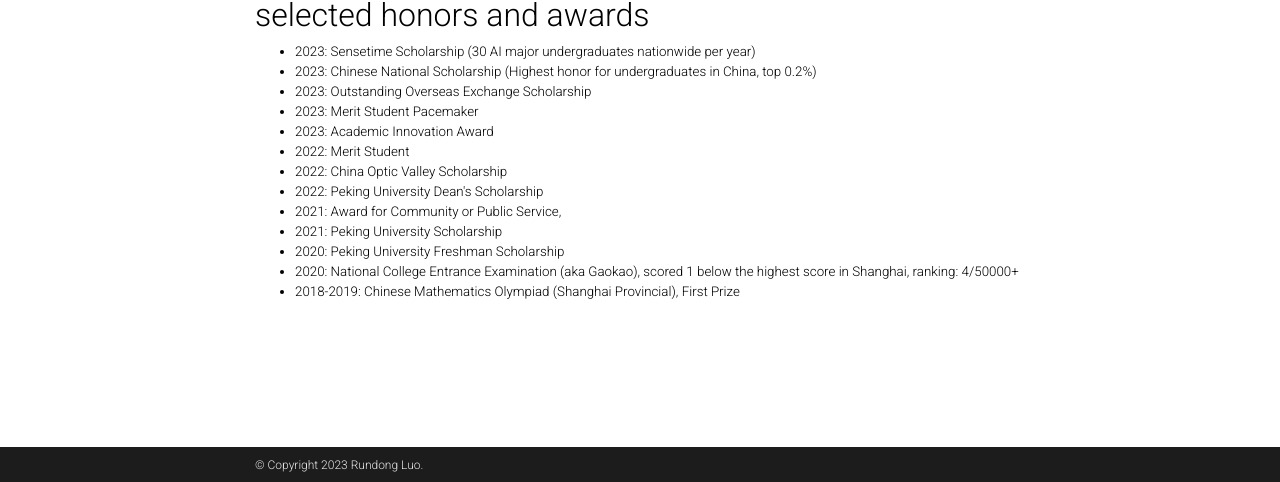
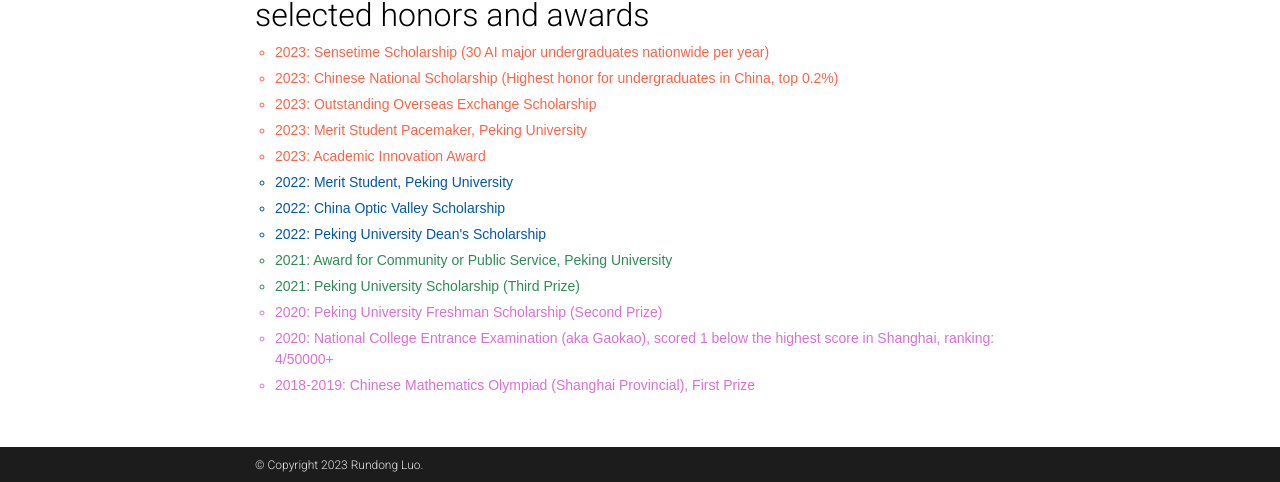
Before and after one commit to Red-Fairy/Red-Fairy.github.io, a Jekyll site: the page built from _pages/about.md, in a window 1280 px wide and 900 px high, scrolled down 681 px, cut to the strip 418-900 px from the top of the window. Built offline with Jekyll 4.4.1, drawn with Linux system fonts in a browser that asks for light colours; full-size pictures stand in for the smaller copies a plugin makes; emoji names are drawn with the system emoji font; comment, search, counter and statistics services are not loaded; a style sheet for code colours, icons or effects is not loaded.

Commit message:
update honors

```diff
--- a/_includes/honors.html
+++ b/_includes/honors.html
@@ -1,17 +1,17 @@
-<div class="news" style="font-size: smaller;">
-    <ul>
-        <li>2023: Sensetime Scholarship (30 AI major undergraduates nationwide per year)</li>
-        <li>2023: Chinese National Scholarship (Highest honor for undergraduates in China, top 0.2%)</li>
-        <li>2023: Outstanding Overseas Exchange Scholarship</li>
-        <li>2023: Merit Student Pacemaker</li>
-        <li>2023: Academic Innovation Award</li>
-        <li>2022: Merit Student</li>
-        <li>2022: China Optic Valley Scholarship</li>
-        <li>2022: Peking University Dean's Scholarship</li>
-        <li>2021: Award for Community or Public Service,</li>
-        <li>2021: Peking University Scholarship</li>
-        <li>2020: Peking University Freshman Scholarship</li>
-        <li>2020: National College Entrance Examination (aka Gaokao), scored 1 below the highest score in Shanghai, ranking: 4/50000+</li>
-        <li>2018-2019: Chinese Mathematics Olympiad (Shanghai Provincial), First Prize</li>
+<div style="font-size: 14px; font-family: Arial, sans-serif; color: #333;">
+    <ul style="list-style-type: circle; padding-left: 20px;">
+        <li style="margin-bottom: 5px; color: #ff6347;">2023: Sensetime Scholarship (30 AI major undergraduates nationwide per year)</li>
+        <li style="margin-bottom: 5px; color: #ff6347;">2023: Chinese National Scholarship (Highest honor for undergraduates in China, top 0.2%)</li>
+        <li style="margin-bottom: 5px; color: #ff6347;">2023: Outstanding Overseas Exchange Scholarship</li>
+        <li style="margin-bottom: 5px; color: #ff6347;">2023: Merit Student Pacemaker, Peking University</li>
+        <li style="margin-bottom: 5px; color: #ff6347;">2023: Academic Innovation Award</li>
+        <li style="margin-bottom: 5px; color: #0056b3;">2022: Merit Student, Peking University</li>
+        <li style="margin-bottom: 5px; color: #0056b3;">2022: China Optic Valley Scholarship</li>
+        <li style="margin-bottom: 5px; color: #0056b3;">2022: Peking University Dean's Scholarship</li>
+        <li style="margin-bottom: 5px; color: #2e8b57;">2021: Award for Community or Public Service, Peking University</li>
+        <li style="margin-bottom: 5px; color: #2e8b57;">2021: Peking University Scholarship (Third Prize)</li>
+        <li style="margin-bottom: 5px; color: #da70d6;">2020: Peking University Freshman Scholarship (Second Prize)</li>
+        <li style="margin-bottom: 5px; color: #da70d6;">2020: National College Entrance Examination (aka Gaokao), scored 1 below the highest score in Shanghai, ranking: 4/50000+</li>
+        <li style="margin-bottom: 5px; color: #da70d6;">2018-2019: Chinese Mathematics Olympiad (Shanghai Provincial), First Prize</li>
     </ul>
 </div>
```
